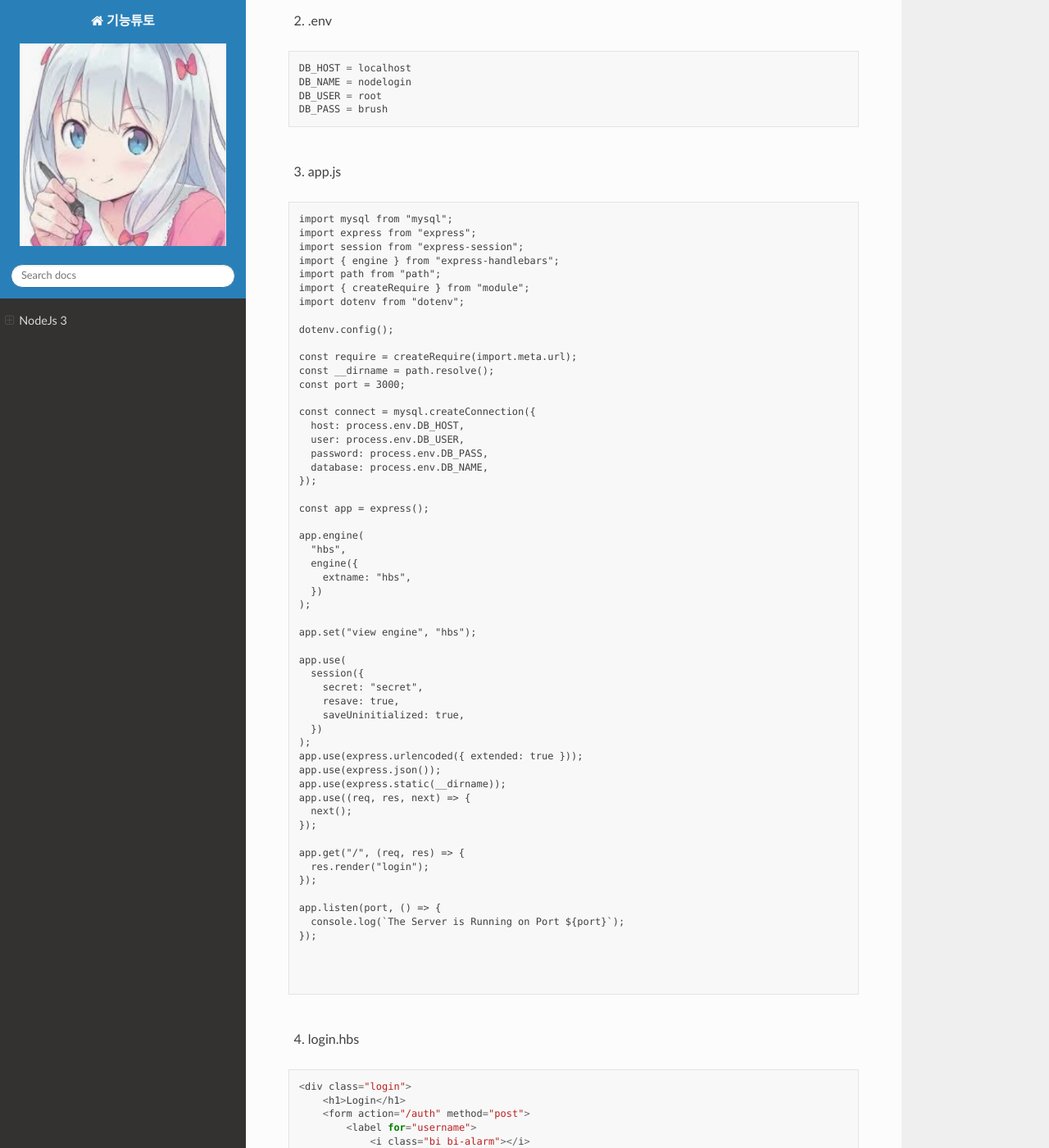
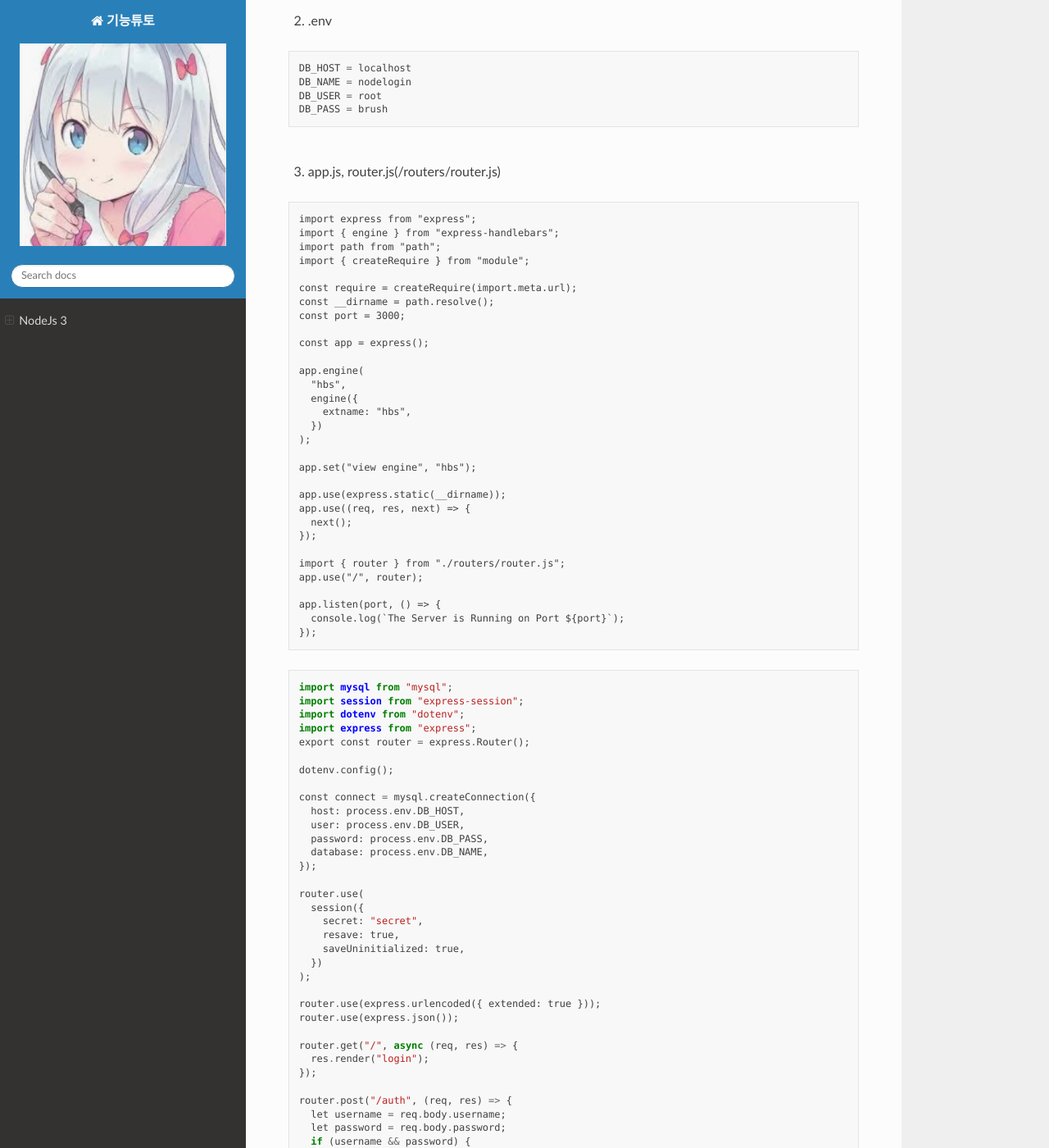
Before and after one commit to lisney/RTD, a Sphinx documentation site: the page built from docs/source/html/nodejs3.md, in a window 1280 px wide and 1400 px high, scrolled down 8408 px. Shown: the whole window at 82% size. Built offline with Sphinx 7.4.7 and the Read the Docs theme 2.0.0, drawn with Linux system fonts in a browser that asks for light colours; pages that are not in the unit, such as notebooks, are missing from menus; some of the changed text lies outside the part shown.

Commit message:
Update nodejs3.md

````diff
--- a/docs/source/html/nodejs3.md
+++ b/docs/source/html/nodejs3.md
@@ -430,29 +430,17 @@
 
 <br>
 
-3. app.js
+3. app.js, router.js(/routers/router.js)
 
 ```
-import mysql from "mysql";
 import express from "express";
-import session from "express-session";
 import { engine } from "express-handlebars";
 import path from "path";
 import { createRequire } from "module";
-import dotenv from "dotenv";
-
-dotenv.config();
 
 const require = createRequire(import.meta.url);
 const __dirname = path.resolve();
 const port = 3000;
-
-const connect = mysql.createConnection({
-  host: process.env.DB_HOST,
-  user: process.env.DB_USER,
-  password: process.env.DB_PASS,
-  database: process.env.DB_NAME,
-});
 
 const app = express();
 
@@ -465,29 +453,83 @@
 
 app.set("view engine", "hbs");
 
-app.use(
+app.use(express.static(__dirname));
+app.use((req, res, next) => {
+  next();
+});
+
+import { router } from "./routers/router.js";
+app.use("/", router);
+
+app.listen(port, () => {
+  console.log(`The Server is Running on Port ${port}`);
+});
+```
+
+```
+import mysql from "mysql";
+import session from "express-session";
+import dotenv from "dotenv";
+import express from "express";
+export const router = express.Router();
+
+dotenv.config();
+
+const connect = mysql.createConnection({
+  host: process.env.DB_HOST,
+  user: process.env.DB_USER,
+  password: process.env.DB_PASS,
+  database: process.env.DB_NAME,
+});
+
+router.use(
   session({
     secret: "secret",
     resave: true,
     saveUninitialized: true,
   })
 );
-app.use(express.urlencoded({ extended: true }));
-app.use(express.json());
-app.use(express.static(__dirname));
-app.use((req, res, next) => {
-  next();
-});
 
-app.get("/", (req, res) => {
+router.use(express.urlencoded({ extended: true }));
+router.use(express.json());
+
+router.get("/", async (req, res) => {
   res.render("login");
 });
 
-app.listen(port, () => {
-  console.log(`The Server is Running on Port ${port}`);
+router.post("/auth", (req, res) => {
+  let username = req.body.username;
+  let password = req.body.password;
+  if (username && password) {
+    connect.query(
+      "select * from accounts where username = ? and password = ?",
+      [username, password],
+      (err, results, fields) => {
+        if (err) throw error;
+        if (results.length > 0) {
+          req.session.loggedin = true;
+          req.session.username = username;
+          res.redirect("/home");
+        } else {
+          res.send("Incorrect Username and/or Password!");
+        }
+        res.end();
+      }
+    );
+  } else {
+    res.send("Please enter Username and Password!");
+    res.end();
+  }
 });
 
-
+router.get("/home", (req, res) => {
+  if (req.session.loggedin) {
+    res.send("Welcome back, " + req.session.username + "!");
+  } else {
+    res.send("Please login to view this page!");
+  }
+  res.end();
+});
 
 ```
 
````
